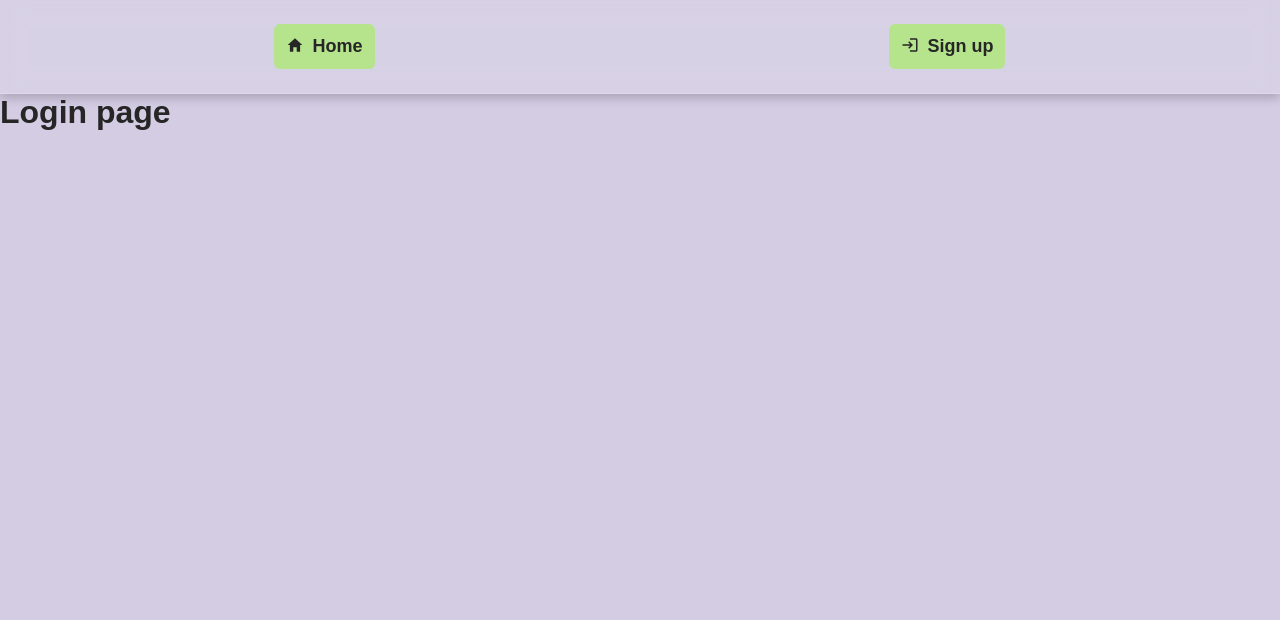
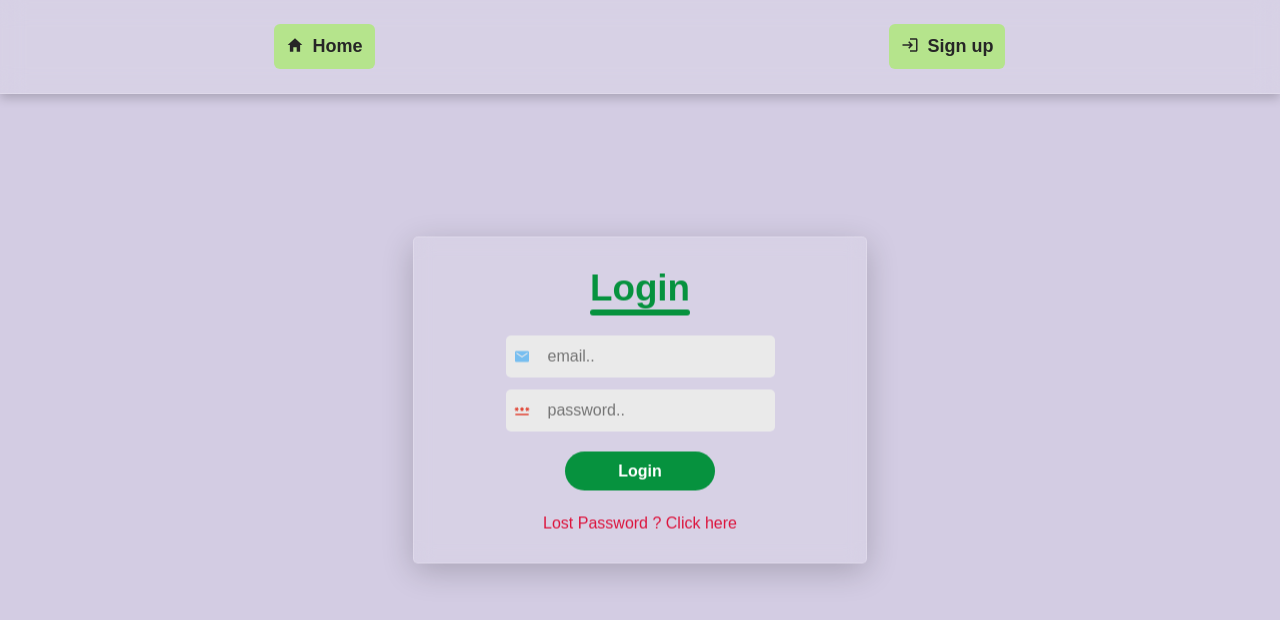
Before and after one commit to iajaypandey/Todo, a React (Vite) app: page /Login in a window 1280 px wide. Shown: the top 620 px of the page. Built offline with nearby package versions, Linux system fonts and the light colour scheme.

Commit message:
Make chnages in Login file UI

```diff
--- a/src/pages/Login.jsx
+++ b/src/pages/Login.jsx
@@ -1,9 +1,32 @@
-import React from 'react'
+import { IoMdMail } from "react-icons/io";
+import { MdOutlinePassword } from "react-icons/md";
+import style from './Signup.module.css';
 
 function Login() {
   return (
-    <div>
-        <h1>Login page </h1>
+    <div className={`${style.container}`}>
+
+      <div className={style.header}>
+        <h1>Login</h1>
+        <div className={style.underline}></div>
+      </div>
+
+      <div className={style.input_container}>
+        <div className={style.Input}>
+          <IoMdMail color="77BEF0"/>
+          <input type="email" placeholder='email..'/>
+        </div>
+        <div className={style.Input}>
+          <MdOutlinePassword color="E14434"/>
+          <input type="password" placeholder='password..'/>
+        </div>
+      </div>
+
+
+      <div className={style.submit_container}>
+        <div className={style.submit} >Login</div>
+        <div className={style.forget_password}>Lost Password ? Click here</div>
+      </div>
     </div>
   )
 }
--- a/src/pages/Signup.jsx
+++ b/src/pages/Signup.jsx
@@ -2,7 +2,7 @@ import { FaUser } from "react-icons/fa";
 import { IoMdMail } from "react-icons/io";
 import { MdOutlinePassword } from "react-icons/md";
 import style from './Signup.module.css';
-import { Outlet, useNavigate } from "react-router-dom";
+import { useNavigate } from "react-router-dom";
 
 function Signup() {
 const navigate = useNavigate();
@@ -34,11 +34,13 @@ const movetoLogin = () => {
         </div>
       </div>
 
-      <div className={style.forget_password}>Lost Password ? Click here</div>
-
       <div className={style.submit_container}>
         <div className={style.submit}>Sign Up</div>
-        <div className={style.submit} onClick={movetoLogin}>Login</div>
+      </div>
+
+      <div className={style.loginSection}>
+        <p>Already have account? Click</p>
+        <div onClick={movetoLogin} className={style.login_span}>Login</div>
       </div>
     </div>
   )
--- a/src/pages/Signup.module.css
+++ b/src/pages/Signup.module.css
@@ -57,10 +57,10 @@ input{
 }
 .submit_container{
     display: flex;
-    flex-direction: row;
+    flex-direction: column;
     align-items: center;
     justify-content: center;
-    gap: 32px;
+    gap: 24px;
 
 }
 .submit_container .submit{
@@ -81,3 +81,26 @@ input{
     color: #212121;
     transition: linear .3s;
 }
+
+.loginSection{
+    display: flex;
+    flex-direction: row;
+    gap: 5px;
+    font-size: 14px;
+}
+
+.loginSection p{
+    color: #212121;
+    font-weight: 500;
+}
+
+.login_span{
+    color: blue;
+    cursor: pointer;
+    font-weight: 600;
+}
+
+.forget_password{
+    cursor: pointer;
+    color: crimson;
+}
```
